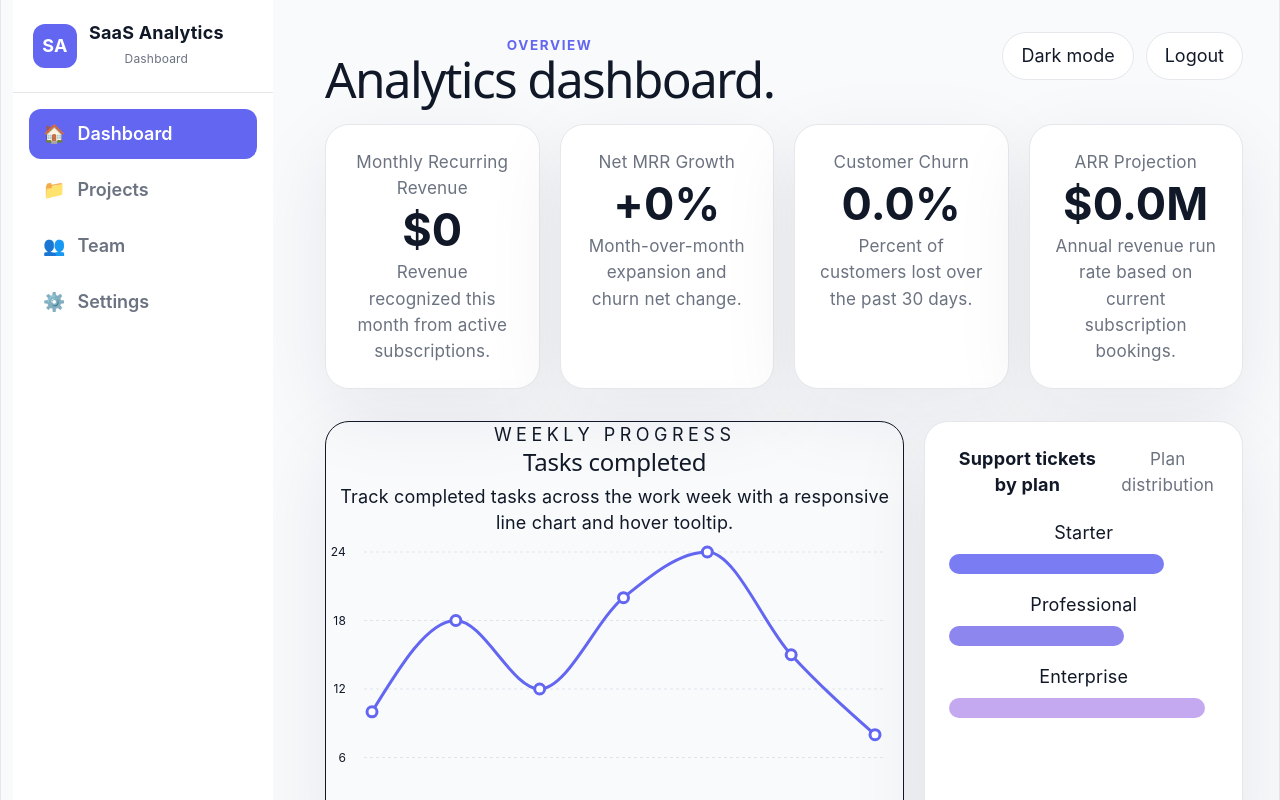
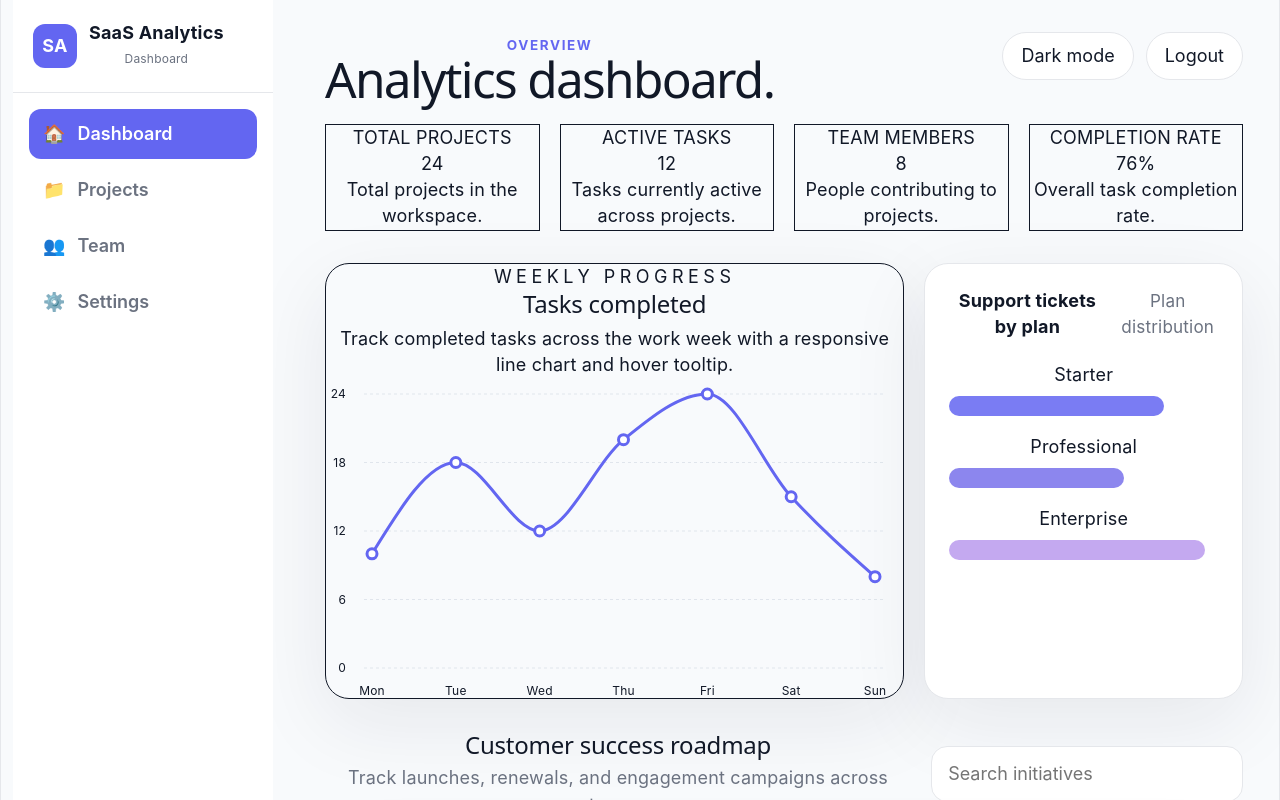
Before and after one commit to SuheybNur/SaaS-Analytics-Dashboard, a React (Vite) app: page /login in a window 1280 px wide. Both pictures are taken after typing "name@example.com", "Sample123" into the empty fields and a click on the button "Sign in". Shown: the top 800 px of the page. Built offline with nearby package versions, Linux system fonts and the light colour scheme.

Commit message:
KPI stat cards

```diff
--- a/src/App.tsx
+++ b/src/App.tsx
@@ -7,7 +7,9 @@ import EmptyState from './components/EmptyState'
 import ErrorState from './components/ErrorState'
 import Login from './components/Login'
 import ProtectedRoute from './components/ProtectedRoute'
+import TaskCategoryBarChart from './components/TaskCategoryBarChart'
 import WeeklyProgressChart from './components/WeeklyProgressChart'
+import StatCard from './components/StatCard'
 import { useAuth } from './auth/useAuth'
 
 type DashboardStat = {
@@ -28,11 +30,11 @@ type ThemeMode = 'light' | 'dark'
 
 const THEME_KEY = 'saas-dashboard-theme'
 
-const statCards: DashboardStat[] = [
-  { label: 'Monthly Recurring Revenue', value: '$0', description: 'Revenue recognized this month from active subscriptions.' },
-  { label: 'Net MRR Growth', value: '+0%', description: 'Month-over-month expansion and churn net change.' },
-  { label: 'Customer Churn', value: '0.0%', description: 'Percent of customers lost over the past 30 days.' },
-  { label: 'ARR Projection', value: '$0.0M', description: 'Annual revenue run rate based on current subscription bookings.' },
+const kpiStats: DashboardStat[] = [
+  { label: 'Total Projects', value: '24', description: 'Total projects in the workspace.' },
+  { label: 'Active Tasks', value: '12', description: 'Tasks currently active across projects.' },
+  { label: 'Team Members', value: '8', description: 'People contributing to projects.' },
+  { label: 'Completion Rate', value: '76%', description: 'Overall task completion rate.' },
 ]
 
 const projectRows: ProjectRow[] = [
@@ -128,12 +130,8 @@ function App() {
                   <Skeleton height="1rem" width="85%" className="skeleton-text" />
                 </article>
               ))
-            : statCards.map((stat) => (
-                <article key={stat.label} className="stat-card">
-                  <p className="stat-label">{stat.label}</p>
-                  <p className="stat-value">{stat.value}</p>
-                  <p className="stat-note">{stat.description}</p>
-                </article>
+            : kpiStats.map((stat) => (
+                <StatCard key={stat.label} label={stat.label} value={stat.value} description={stat.description} />
               ))}
         </section>
 
--- /dev/null
+++ b/src/components/StatCard.tsx
@@ -0,0 +1,19 @@
+import React from 'react'
+
+type Props = {
+  label: string
+  value: string
+  description?: string
+}
+
+export default function StatCard({ label, value, description }: Props) {
+  return (
+    <article className="bg-white dark:bg-slate-900 border border-slate-200 dark:border-slate-700 rounded-2xl shadow p-6">
+      <p className="text-sm font-semibold text-slate-500 dark:text-slate-400 uppercase tracking-wider">{label}</p>
+      <p className="mt-3 text-3xl font-extrabold text-slate-900 dark:text-slate-100">{value}</p>
+      {description ? (
+        <p className="mt-2 text-sm text-slate-500 dark:text-slate-400">{description}</p>
+      ) : null}
+    </article>
+  )
+}
--- /dev/null
+++ b/src/components/TaskCategoryBarChart.tsx
@@ -0,0 +1,65 @@
+import {
+  Bar,
+  BarChart,
+  CartesianGrid,
+  Cell,
+  ResponsiveContainer,
+  Tooltip,
+  XAxis,
+  YAxis,
+} from 'recharts'
+
+const taskCategoryData = [
+  { category: 'Design', tasks: 8, color: '#6366f1' },
+  { category: 'Development', tasks: 15, color: '#7c3aed' },
+  { category: 'Testing', tasks: 6, color: '#22c55e' },
+  { category: 'Deployment', tasks: 4, color: '#f97316' },
+]
+
+const axisTickStyle = {
+  fill: 'var(--text)',
+  fontSize: 12,
+}
+
+export default function TaskCategoryBarChart() {
+  return (
+    <div className="grid gap-5">
+      <div className="h-[280px] w-full">
+        <ResponsiveContainer width="100%" height="100%">
+          <BarChart data={taskCategoryData} margin={{ top: 20, right: 12, left: 0, bottom: 0 }}>
+            <CartesianGrid strokeDasharray="3 3" stroke="rgba(148,163,184,0.24)" vertical={false} />
+            <XAxis dataKey="category" axisLine={false} tickLine={false} tick={axisTickStyle} tickMargin={12} />
+            <YAxis axisLine={false} tickLine={false} tick={axisTickStyle} tickMargin={12} width={32} />
+            <Tooltip
+              formatter={(value) => [`${value ?? 0} tasks`, 'Tasks']}
+              cursor={{ fill: 'rgba(99, 102, 241, 0.08)' }}
+              contentStyle={{
+                backgroundColor: 'var(--surface)',
+                border: '1px solid var(--border)',
+                borderRadius: 12,
+                color: 'var(--text)',
+                fontSize: 13,
+                padding: '10px 12px',
+              }}
+              labelStyle={{ color: 'var(--text-muted)' }}
+            />
+            <Bar dataKey="tasks" radius={[12, 12, 0, 0]}>
+              {taskCategoryData.map((entry) => (
+                <Cell key={entry.category} fill={entry.color} />
+              ))}
+            </Bar>
+          </BarChart>
+        </ResponsiveContainer>
+      </div>
+
+      <div className="grid grid-cols-2 gap-3">
+        {taskCategoryData.map((entry) => (
+          <div key={entry.category} className="flex items-center gap-2 text-sm text-slate-900 dark:text-slate-100">
+            <span className="inline-block h-3 w-3 rounded-full shadow-inner" style={{ backgroundColor: entry.color }} />
+            <span>{entry.category}</span>
+          </div>
+        ))}
+      </div>
+    </div>
+  )
+}
```
